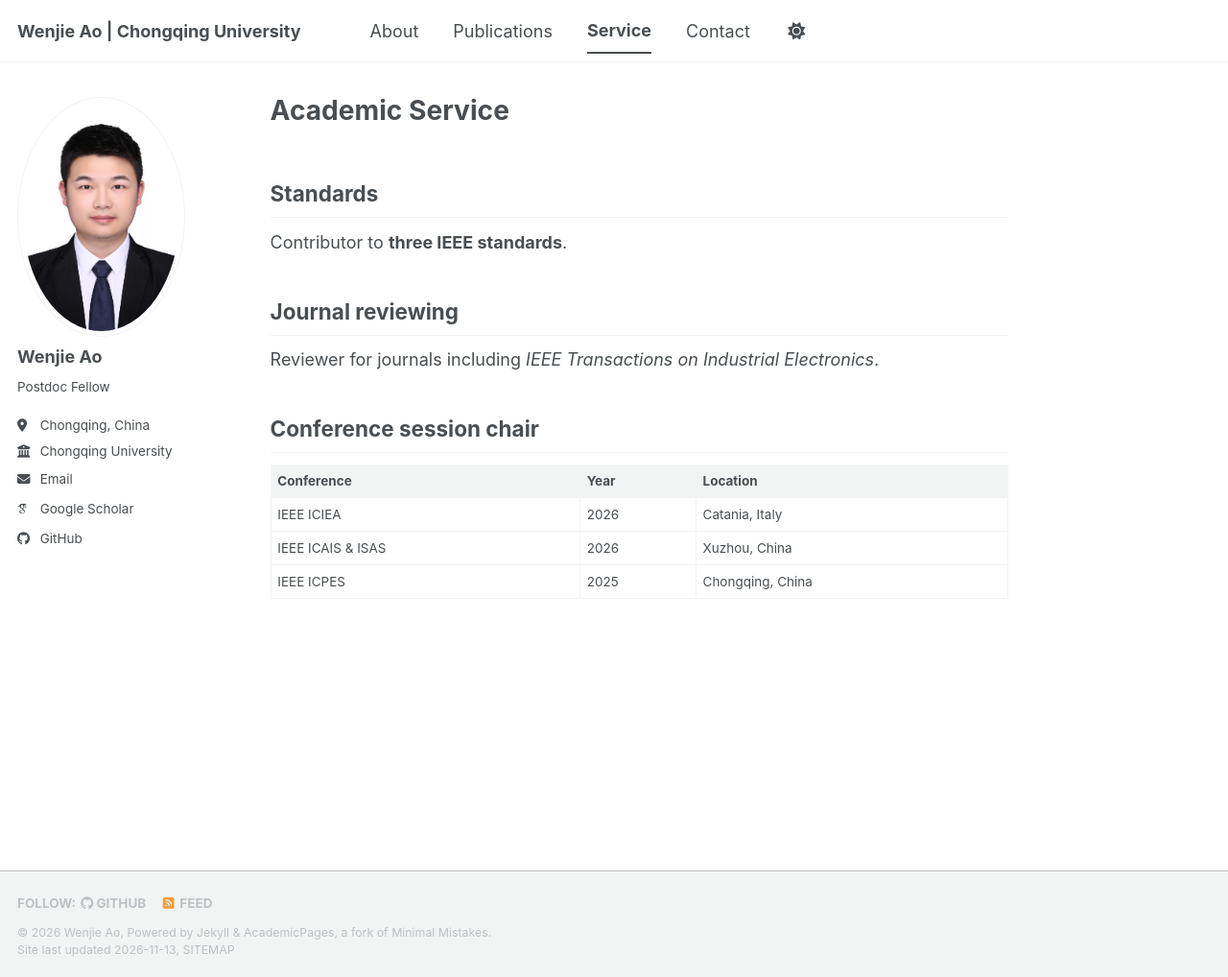
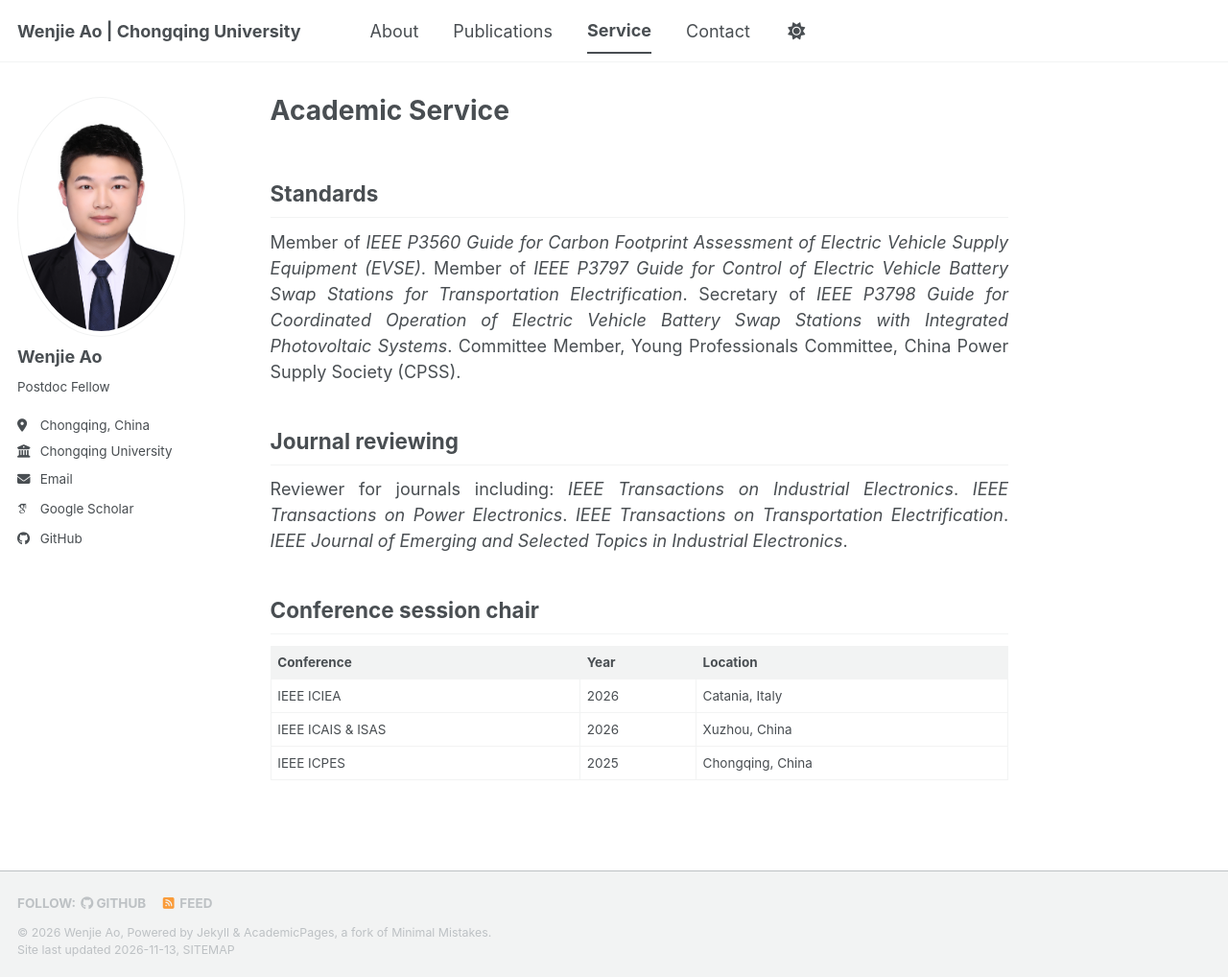
Before and after one commit to aowenjie-cyber/aowenjie-cyber.github.io, a Jekyll site: the page built from _pages/service.md, in a window 1280 px wide and 1018 px high. Shown: the whole window at 96% size. Built offline with Jekyll 4.4.1, drawn with Linux system fonts in a browser that asks for light colours; some web fonts are replaced; a script bundle is joined from its source files by our own code; library files that are not in the unit come from our copies.

Commit message:
更新了学术服务栏目

```diff
--- a/_config.yml
+++ b/_config.yml
@@ -13,7 +13,7 @@ site_theme               : "default" # The available themes options are "default
 title                    : "Wenjie Ao | Chongqing University"
 title_separator          : "-"
 name                     : &name "Wenjie Ao"
-description              : &description "Wenjie Ao, Assistant Research Fellow at Chongqing University. Research on hybrid power supply systems, stability analysis, and advanced control."   # Update this with a general description of your site, this is the default if not overridden by a page
+description              : &description "Wenjie Ao, Postdoc Fellow at Chongqing University. Research on hybrid power supply systems, stability analysis, and advanced control."   # Update this with a general description of your site, this is the default if not overridden by a page
 url                      : https://aowenjie-cyber.github.io # The base hostname & protocol for your site e.g. "https://[your GitHub username].github.io",
                                                            # or if you already have some other page hosted on Github then use "https://[your GitHub username].github.io/[Your Repo Name]"
 baseurl                  : "" # the subpath of your site, e.g. "/blog"
--- a/_pages/service.md
+++ b/_pages/service.md
@@ -7,11 +7,18 @@ author_profile: true
 
 ## Standards
 
-Contributor to **three IEEE standards**.
+Member of *IEEE P3560 Guide for Carbon Footprint Assessment of Electric Vehicle Supply Equipment (EVSE)*.
+Member of *IEEE P3797 Guide for Control of Electric Vehicle Battery Swap Stations for Transportation Electrification*.
+Secretary of *IEEE P3798 Guide for Coordinated Operation of Electric Vehicle Battery Swap Stations with Integrated Photovoltaic Systems*.
+Committee Member, Young Professionals Committee, China Power Supply Society (CPSS).
 
 ## Journal reviewing
 
-Reviewer for journals including *IEEE Transactions on Industrial Electronics*.
+Reviewer for journals including:
+*IEEE Transactions on Industrial Electronics*.
+*IEEE Transactions on Power Electronics*.
+*IEEE Transactions on Transportation Electrification*.
+*IEEE Journal of Emerging and Selected Topics in Industrial Electronics*.
 
 ## Conference session chair
 
```
